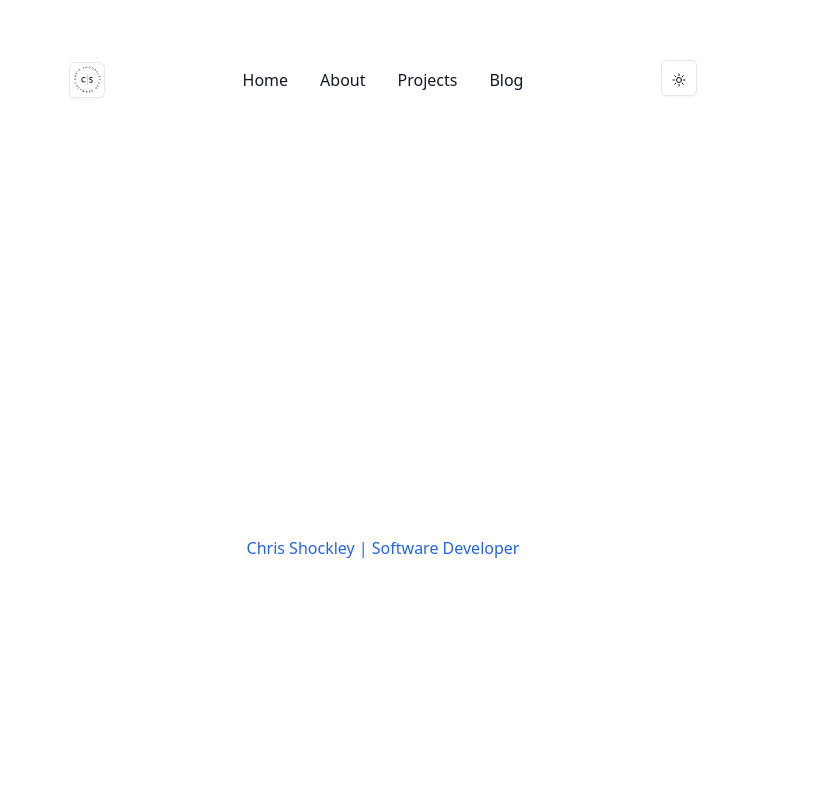
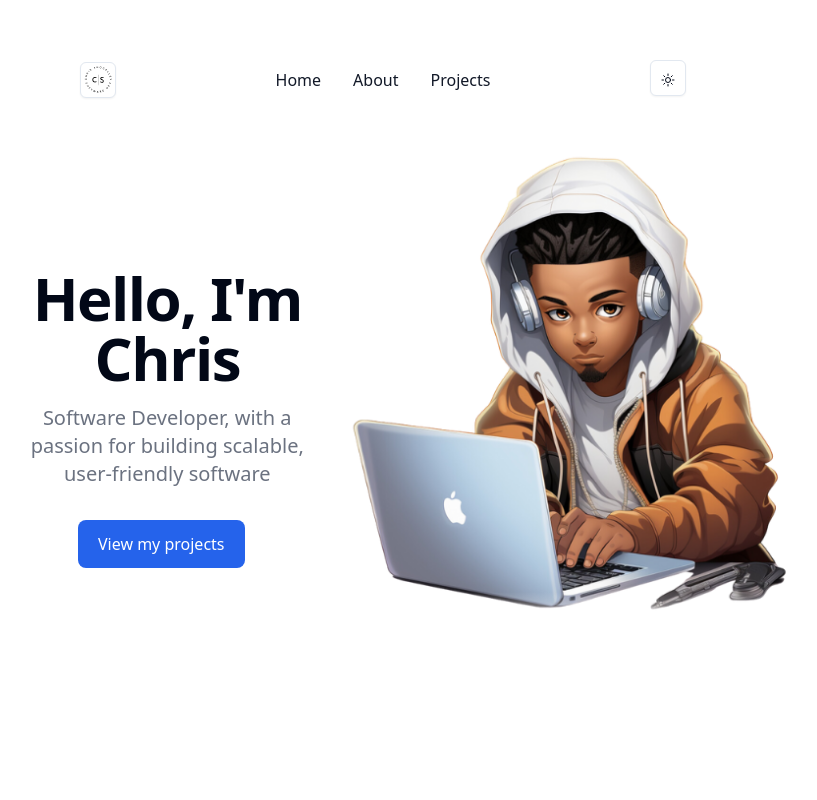
Before and after one commit to cishocksr/cshockley.com, a Next.js app: page / in a window 1280 px wide. Shown: the top 800 px of the page, without its empty margins (257-1074 px from the left). Built offline with nearby package versions, Linux system fonts and the light colour scheme; no server answers.

Commit message:
header ready

```diff
--- a/app/page.tsx
+++ b/app/page.tsx
@@ -1,8 +1,9 @@
+import { Header } from "@/components/header";
 
 export default function Home() {
   return (
-    <div className='flex items-center justify-center h-screen'>
-      <h3 className="text-blue-600">Chris Shockley | Software Developer</h3>
-    </div>
+    <>
+      <Header />
+    </>
   );
 }
--- /dev/null
+++ b/components/header.tsx
@@ -0,0 +1,51 @@
+import Image from "next/image"
+import Link from "next/link"
+
+import hero from "@/public/images/cshock.png"
+
+import siteMetadata from "@/config/metadata"
+
+import Youtube from "@/components/social-icons/youtube.svg"
+
+export function Header() {
+    return (
+        <section className="relative ">
+            <div className="grid grid-cols-1 pt-0 mx-auto mb-24 gap-y-8 md:grid-cols-2 lg:grid-cols-12 lg:gap-x-6 lg:pb-12 lg:pt-24 max-w-7xl">
+                <div className="items-center pt-6 pl-5 lg:col-span-5 lg:col-start-1 lg:row-start-1 lg:flex lg:h-full lg:flex-col"> {/* Removed justify-center here */}
+                    <div className="w-full text-center"> {/* Added a wrapper div for text centering */}
+                        <h1 className="max-w-2xl mb-4 text-4xl font-extrabold leading-none tracking-tight typing-demo dark:text-white md:text-5xl xl:text-6xl">
+                            Hello, I'm Chris
+                        </h1>
+                        <p className="max-w-2xl mb-6 text-gray-500 dark:text-gray-400 md:text-lg lg:mb-8 lg:text-xl">
+                            Software Developer, with a passion for building scalable, user-friendly software
+                        </p>
+                    </div> {/* End of wrapper div */}
+                    <div className="flex justify-center w-full"> {/* justify-center here for the button */}
+                        <Link
+                            href="/projects"
+                            className="inline-flex items-center justify-center px-5 py-3 mr-3 text-base font-medium text-center text-white bg-blue-600 rounded-lg hover:bg-blue-800 focus:ring-4 focus:ring-primary-300 dark:focus:ring-primary-900"
+                        >
+                            View my projects
+                        </Link>
+                    </div>
+                </div>
+                <div className="mb-12 flex items-center justify-center lg:col-span-7 lg:col-start-6 lg:-mt-24 lg:mb-0 lg:mr-[-5vw] lg:px-0">
+                    <div className="relative w-full">
+                        <Image
+                            src={hero}
+                            quality={50}
+                            alt={
+                                "cartoon image of james shopland with icons of programming languages surrounding him"
+                            }
+                            priority
+                            className="object-contain w-full "
+                            sizes="(max-width: 768px) 100vw, (min-width: 769px) 60vw"
+                        />
+
+                        <div className="absolute bottom-0 w-full h-12 bg-gradient-to-t from-white to-transparent dark:from-black"></div>
+                    </div>
+                </div>
+            </div>
+        </section>
+    )
+}
--- a/config/nav-links.ts
+++ b/config/nav-links.ts
@@ -13,10 +13,10 @@ const navLinks = [
         title: "Projects",
         href: "/projects",
     },
-    {
-        title: "Blog",
-        href: "/blog",
-    },
+    // {
+    //     title: "Blog",
+    //     href: "/blog",
+    // },
 ];
 
 export default navLinks;
```
Also changed, not shown: public/images/cshock.png (added).
